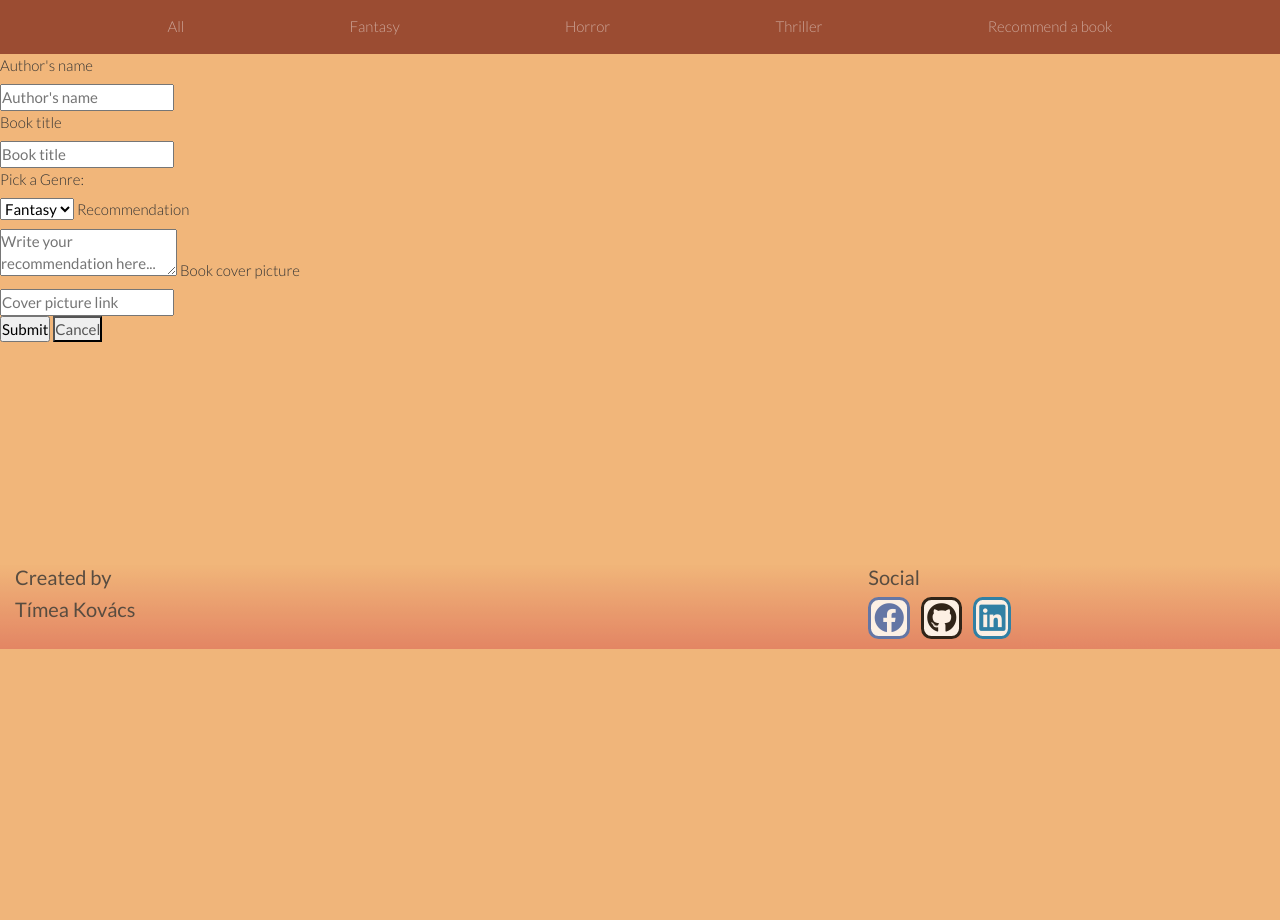
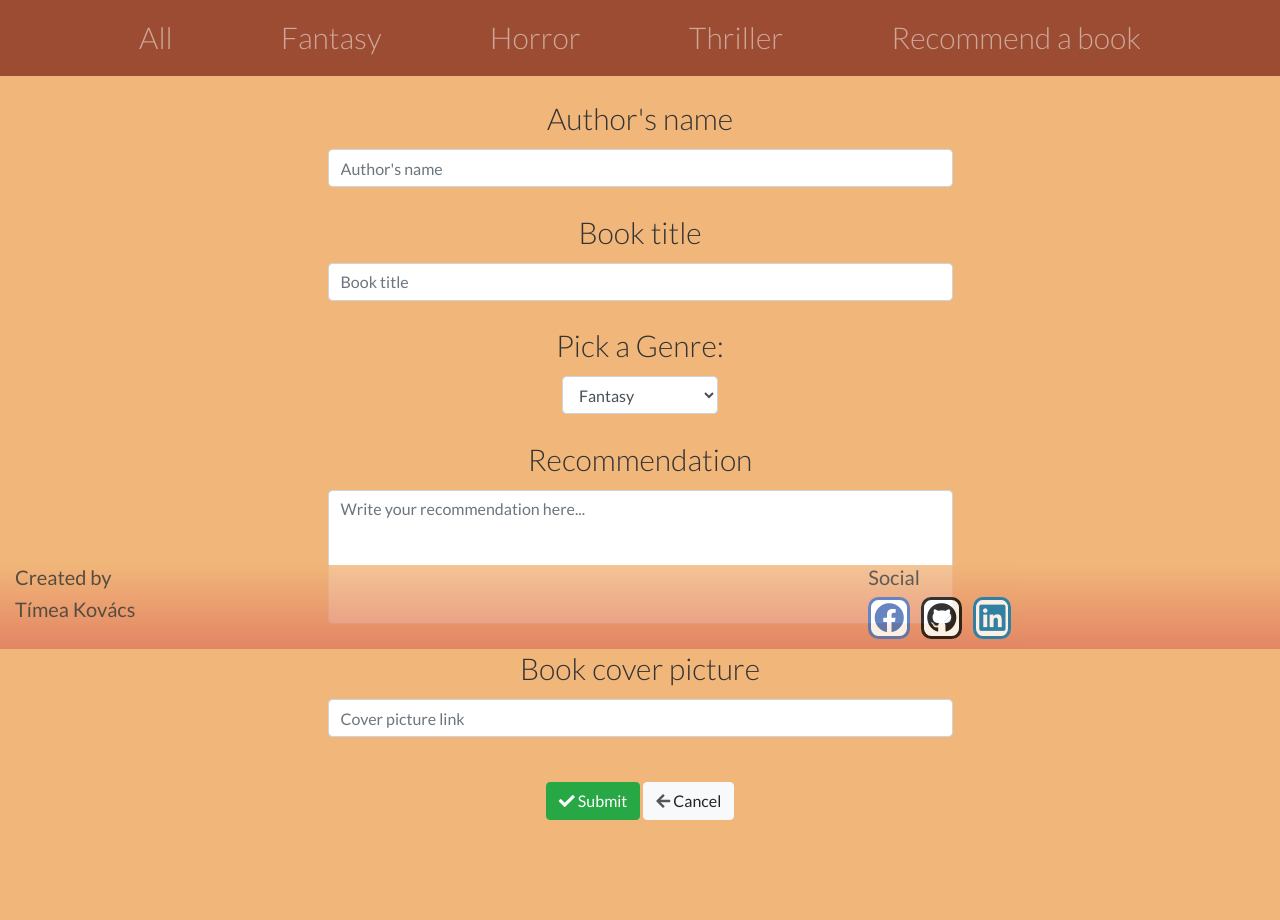
Before and after one commit to TimeaKovacs86/PraiseABook, a Flask app: page /recommendation in a window 1280 px wide. Shown: the part 151-1071 px from the top of the page. Before the commit the page ends 800 px from the top, so only its background shows below. Run offline with Flask 2, Linux system fonts and the light colour scheme; parts of the project's set-up code (start-up, migrations or seed data) failed here and were passed over; some libraries are stand-ins or nearby versions.

Commit message:
Styling the form in the recommendation and update page. Also styled the buttons with icons and colors.

```diff
--- a/static/css/custom.css
+++ b/static/css/custom.css
@@ -9,10 +9,16 @@
 }
 
 .page-title {
+    font-size: 70px;
+    font-weight:bold;
     text-align: center;
-    padding-top: 50px;
+    padding-top: 40px;
     color: #f1b67a;
     text-shadow: 2px 2px #1e7e34 ;
+}
+
+.navbar {
+    font-size: 30px;
 }
 
 .navbar-background {
@@ -74,3 +80,21 @@
     color: #0073af;
     background-color: white;
 }
+
+/*Form Styling*/
+
+form {
+ text-align: center;
+ padding: 20px 0 100px 0;
+ width: 50%;
+ margin: 0 auto;
+}
+
+label {
+    font-size: 30px;
+}
+
+#genre {
+    width: 25%;
+    margin: 0 auto;
+}
--- a/templates/base.html
+++ b/templates/base.html
@@ -104,10 +104,10 @@
                                         called: {{ item.title }}
                                     </div>
                                     <div class="modal-footer">
-                                        <button type="button" class="btn btn-secondary" data-dismiss="modal">Close
+                                        <button type="button" class="btn btn-secondary" data-dismiss="modal"><i class="fas fa-times"></i> Close
                                         </button>
                                         <a href="{{ url_for('delete', item_id=item._id) }}">
-                                            <button type="button" class="btn btn-danger">Delete</button>
+                                            <button type="button" class="btn btn-danger"><i class="fas fa-trash-alt"></i> Delete</button>
                                         </a>
                                     </div>
                                 </div>
--- a/templates/recommend.html
+++ b/templates/recommend.html
@@ -17,24 +17,25 @@
         <a class="nav-link" href="{{ url_for('recommendation') }}">Recommend a book</a>
     </li>{% endblock %}
 {% block content %}
-
+<div class="container-fluid">
 <form action="{{ url_for ('create') }}" method="POST">
     <label for="author">Author's name</label><br>
-    <input type="text" id="author" name="author" placeholder="Author's name" required><br>
+    <input type="text" id="author" class="form-control" name="author" placeholder="Author's name" required><br>
     <label for="book_title">Book title</label><br>
-    <input type="text" id="book_title" name="book_title" placeholder="Book title" required><br>
+    <input type="text" id="book_title" class="form-control" name="book_title" placeholder="Book title" required><br>
     <label for="genre">Pick a Genre:</label><br>
-    <select id="genre" name="genre">
+    <select id="genre" class="form-control" name="genre">
         <option selected="selected" value="Fantasy">Fantasy</option>
         <option value="Horror">Horror</option>
         <option value="Thriller">Thriller</option>
-    </select>
+    </select><br>
     <label for="recommendation">Recommendation</label><br>
-    <textarea id="recommendation" name="recommendation" placeholder="Write your recommendation here..." required>
-</textarea>
+    <textarea id="recommendation" class="form-control" name="recommendation" placeholder="Write your recommendation here..." rows="5" required>
+</textarea><br>
     <label for="book_cover_pic">Book cover picture</label><br>
-    <input type="text" id="book_cover_pic" name="book_cover_pic" placeholder="Cover picture link" required><br>
-    <input type="submit" value="Submit">
-    <button><a href="{{ url_for('index') }}">Cancel</a></button>
+    <input type="text" id="book_cover_pic" class="form-control" name="book_cover_pic" placeholder="Cover picture link" required><br><br>
+    <button type="submit" class="btn btn-success"><i class="fas fa-check"></i> Submit</button>
+    <button class="btn btn-light"><a href="{{ url_for('index') }}"><i class="fas fa-arrow-left"></i></a> Cancel</button>
 </form>
+</div>
 {% endblock %}
```
Also changed, not shown: templates/update.html (+10 -10 lines).
